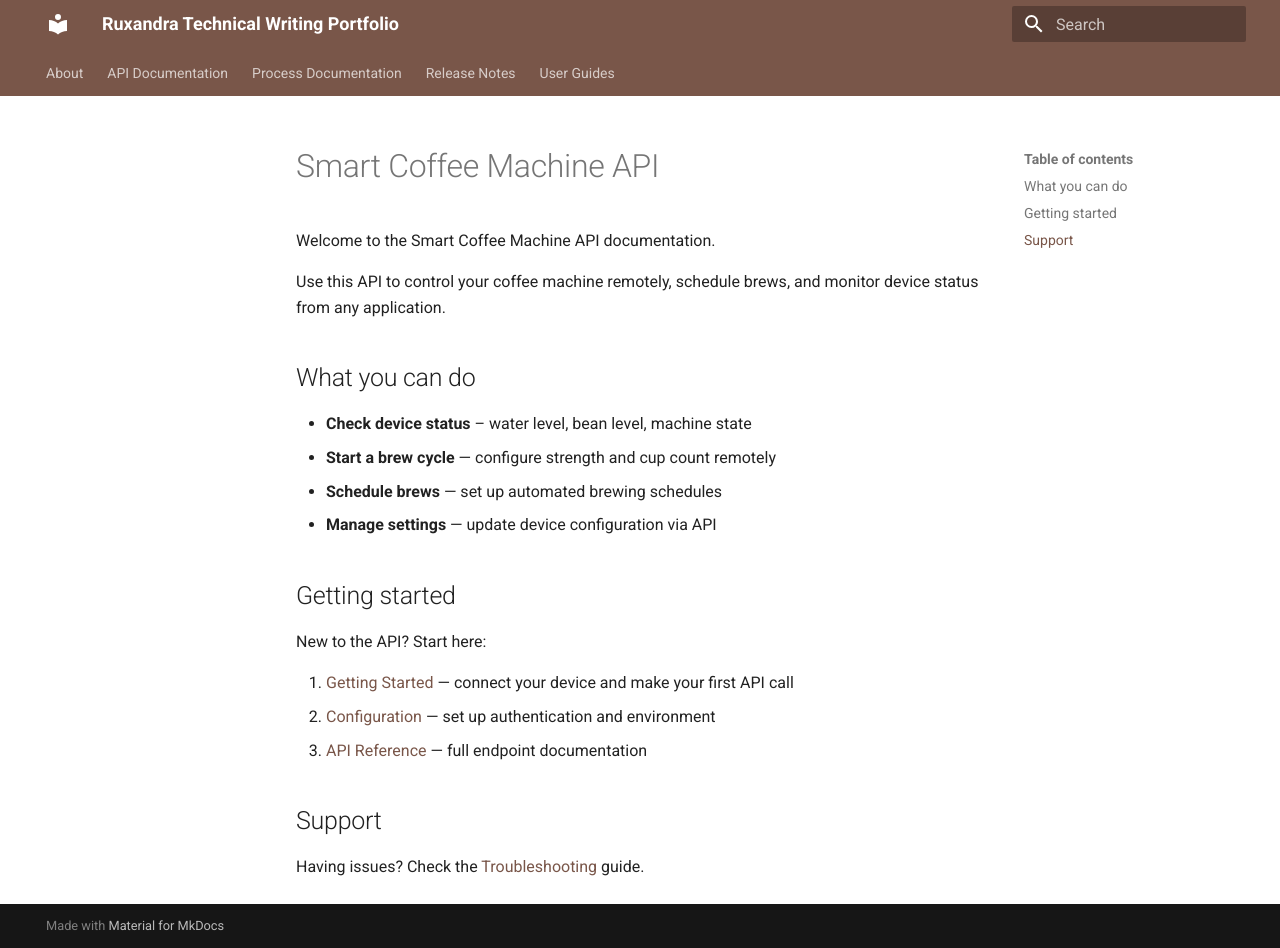
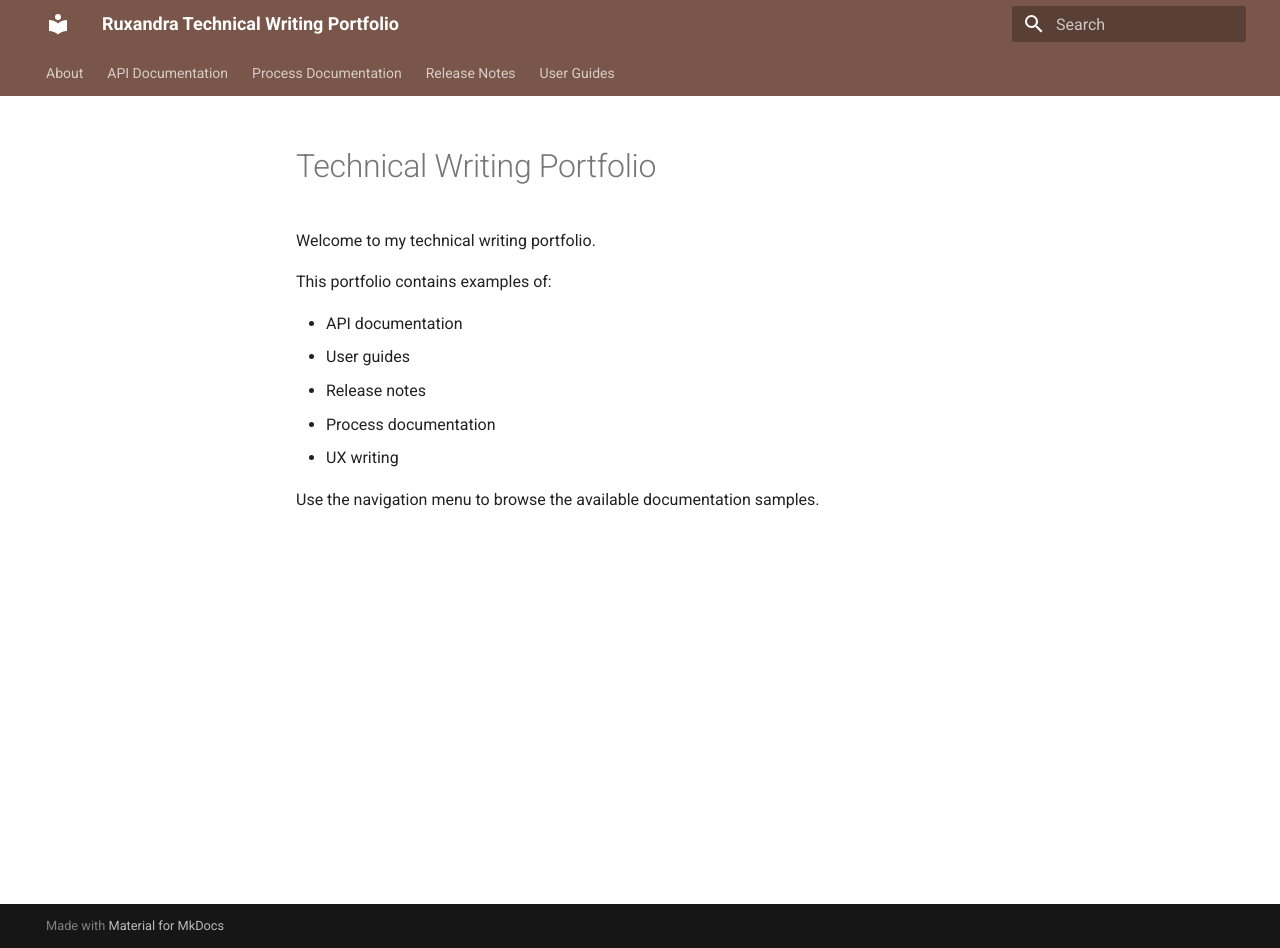
Before and after one commit to RuxShining/technical-writing-portfolio, an MkDocs documentation site: the page built from docs/index.md, in a window 1280 px wide and 948 px high. Built offline with MkDocs 1.6.1 and Material for MkDocs 9.7.7, drawn with Linux system fonts in a browser that asks for light colours.

Commit message:
Update portfolio navigation

```diff
--- a/docs/index.md
+++ b/docs/index.md
@@ -1,25 +1,13 @@
-# Smart Coffee Machine API
+# Technical Writing Portfolio
 
-Welcome to the Smart Coffee Machine API documentation.
+Welcome to my technical writing portfolio.
 
-Use this API to control your coffee machine remotely, schedule brews,
-and monitor device status from any application.
+This portfolio contains examples of:
 
-## What you can do
+- API documentation
+- User guides
+- Release notes
+- Process documentation
+- UX writing
 
-- **Check device status** – water level, bean level, machine state
-- **Start a brew cycle** — configure strength and cup count remotely
-- **Schedule brews** — set up automated brewing schedules
-- **Manage settings** — update device configuration via API
-
-## Getting started
-
-New to the API? Start here:
-
-1. [Getting Started](getting-started.md) — connect your device and make your first API call
-2. [Configuration](configuration.md) — set up authentication and environment
-3. [API Reference](api-reference.md) — full endpoint documentation
-
-## Support
-
-Having issues? Check the [Troubleshooting](troubleshooting.md) guide.
+Use the navigation menu to browse the available documentation samples.
```
